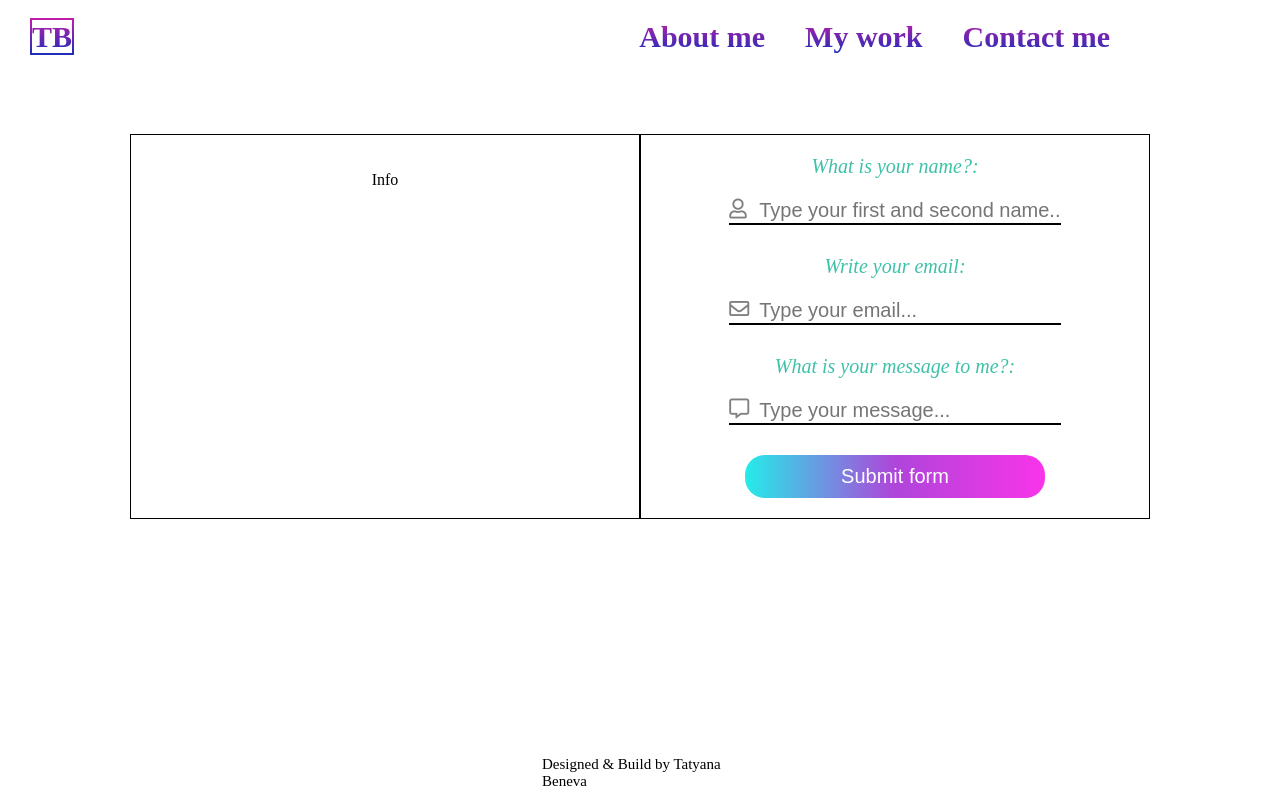
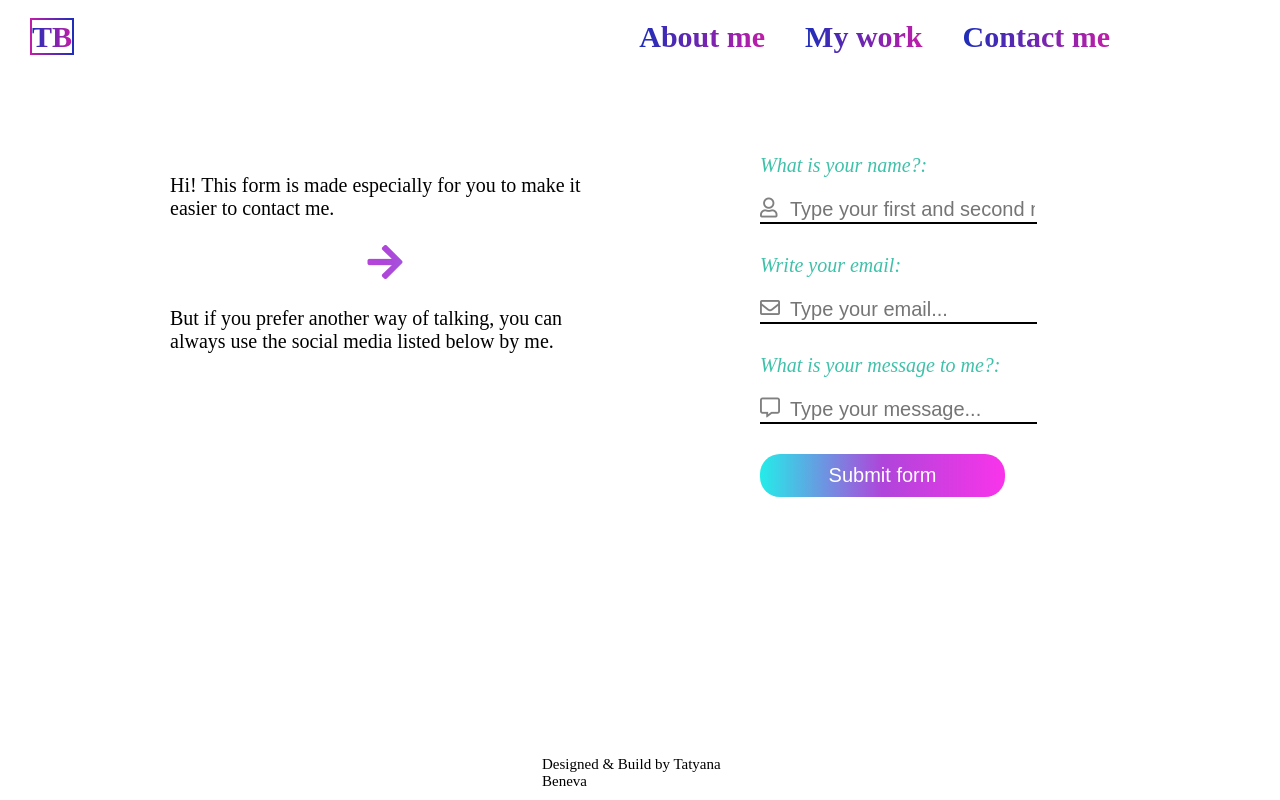
Before and after one commit to TatyanaBeneva/tatyanabeneva.github.io, a React app: page /contact in a window 1280 px wide. Built offline with nearby package versions, Linux system fonts and the light colour scheme.

Commit message:
Filed Contact page left side info

```diff
--- a/src/components/contact-form/index.js
+++ b/src/components/contact-form/index.js
@@ -30,6 +30,7 @@ const ContactForm = () => {
 }
 
 const Form = styled.form`
+    margin-left: 80px;
 
 `
 
--- a/src/components/contact-info/index.js
+++ b/src/components/contact-info/index.js
@@ -1,10 +1,33 @@
 import React from 'react'
 import styled from 'styled-components'
+import '../../fontawesome/fontawesome-free-5.15.2-web/css/all.min.css'
 
 const ContactInfo = () => {
     return (
-        <p>Info</p>
+        <div>
+            <P>
+                Hi! This form is made especially for you to make it easier to contact me.
+            </P>
+            <Div>
+                <i className="fas fa-arrow-right"></i>
+            </Div>
+            <P>
+                But if you prefer another way of talking, you can always use the social media listed below by me.
+            </P>
+        </div>
     )
 }
 
+const Div = styled.div`
+    text-align: center;
+    font-size: 40px;
+    background: -webkit-linear-gradient(right, #24ece9, #af45da, #f934ea);
+    background-clip: text;
+    -webkit-text-fill-color: transparent;
+`
+
+const P = styled.p`
+    font-size: 20px;
+`
+
 export default ContactInfo
--- a/src/components/link/index.module.css
+++ b/src/components/link/index.module.css
@@ -3,7 +3,7 @@
     font-size: 30px;
     margin-right: 40px;
     font-weight: bold;
-    background: -webkit-linear-gradient(#c11da8, #1e2eb9);
+    background: -webkit-linear-gradient(right, #c11da8, #1e2eb9);
     background-clip: text;
     -webkit-text-fill-color: transparent;
 }
@@ -11,7 +11,7 @@
 .text-links {
     text-decoration: none;
     font-size: 20px;
-    background: -webkit-linear-gradient(#c11da8, #1e2eb9);
+    background: -webkit-linear-gradient(right, #c11da8, #1e2eb9);
     background-clip: text;
     -webkit-text-fill-color: transparent;
 }
--- a/src/components/logo/index.js
+++ b/src/components/logo/index.js
@@ -10,11 +10,11 @@ const Logo = () => {
 const Span = styled.span`
     font-size: 30px;
     font-weight: bold;
-    background: -webkit-linear-gradient(#c11da8, #1e2eb9);
+    background: -webkit-linear-gradient(right, #c11da8, #1e2eb9);
     background-clip: text;
     -webkit-text-fill-color: transparent;
     border: 2px solid transparent;
-    border-image: linear-gradient(#c11da8, #1e2eb9);
+    border-image: linear-gradient(to right, #c11da8, #1e2eb9);
     border-image-slice: 1;
 `
 
--- a/src/pages/contact-page/index.js
+++ b/src/pages/contact-page/index.js
@@ -25,9 +25,7 @@ const ContactPage = () => {
 }
 
 const ContentDiv = styled.div`
-    border: 1px solid black;
     padding: 20px 40px;
-    text-align: center;
 `
 
 const DivGrid = styled.div`
```
Also changed, not shown: 1 other file.
